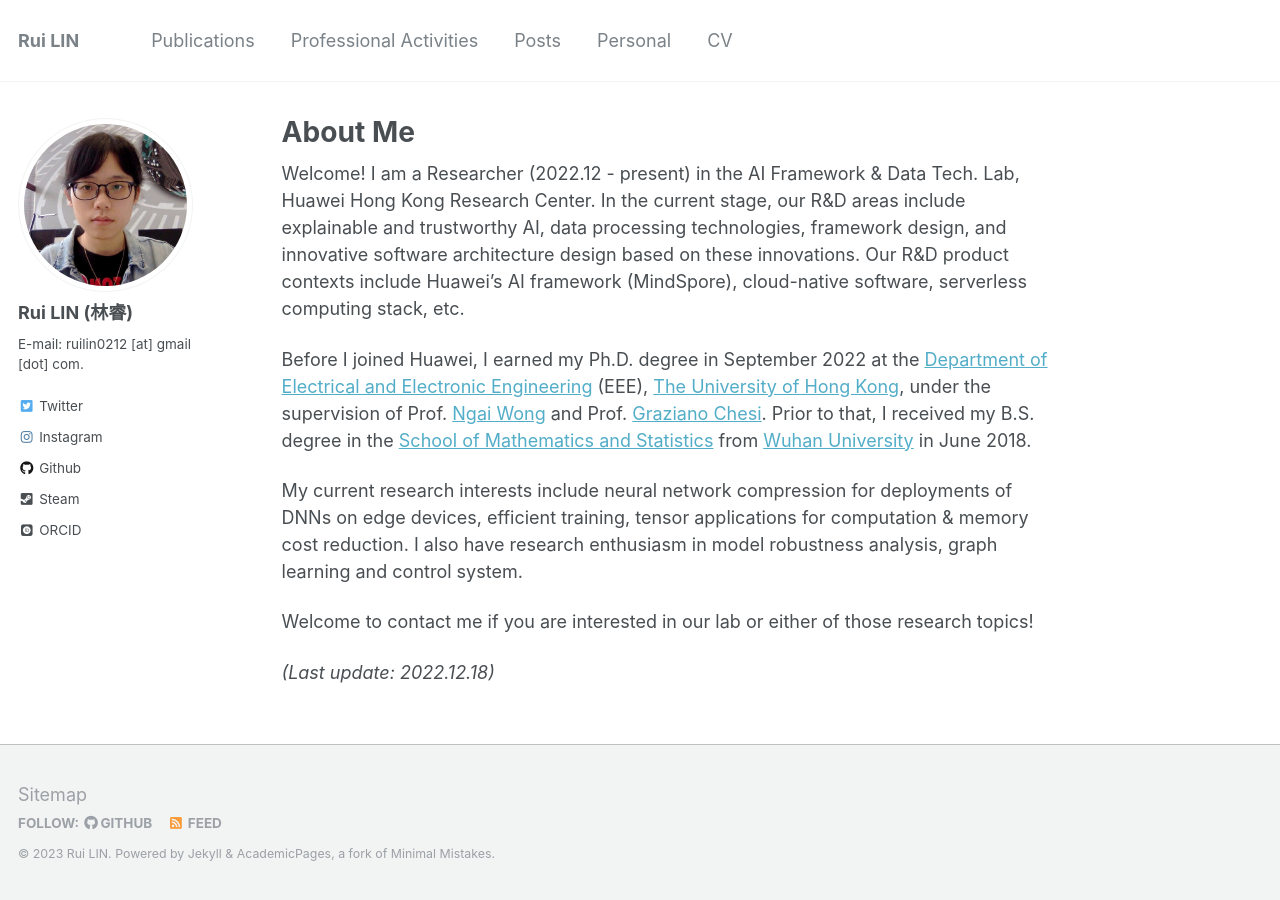
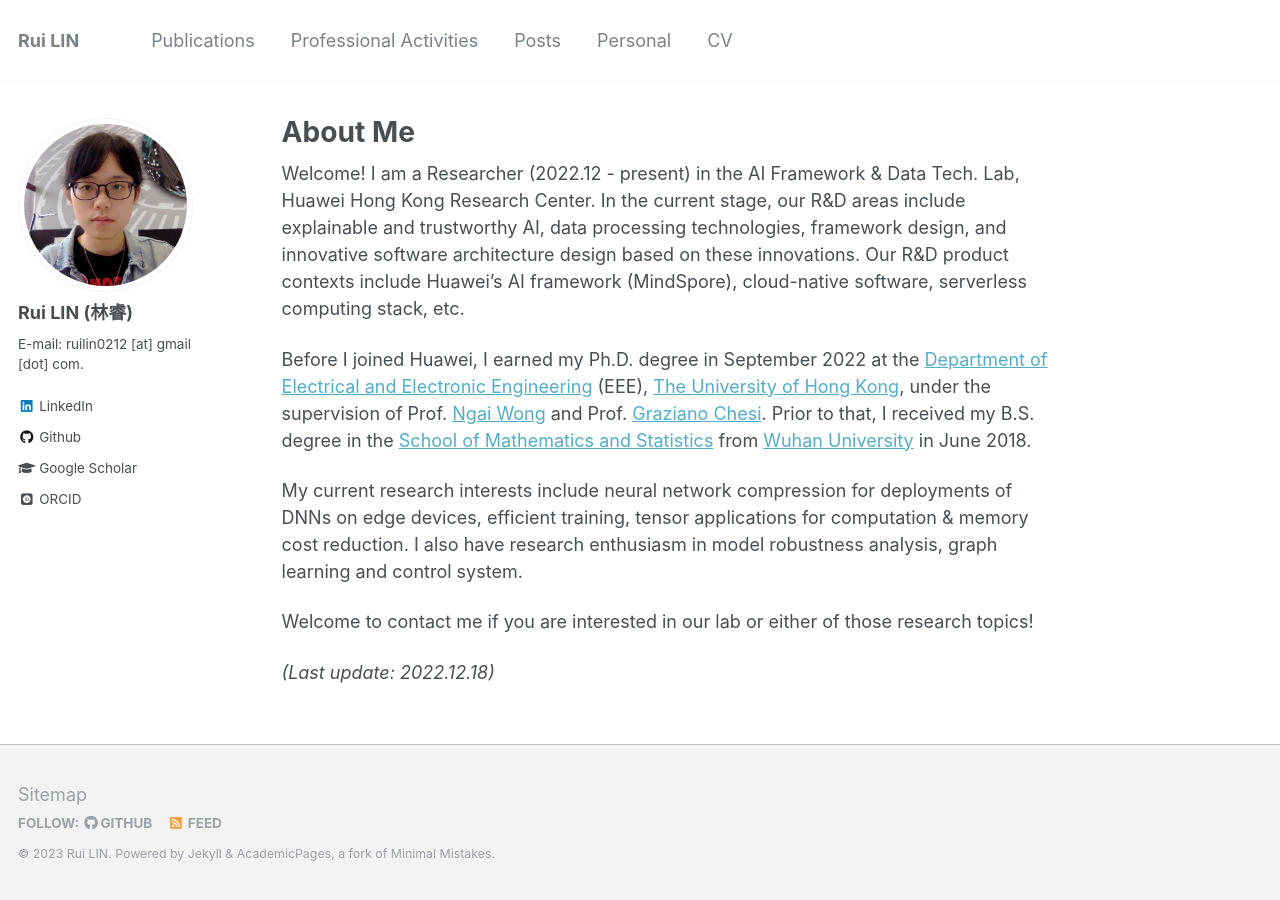
Before and after one commit to rlin27/rlin27.github.io, a Jekyll site: the page built from _pages/about.md, in a window 1280 px wide. Built offline with Jekyll 4.4.1, drawn with Linux system fonts in a browser that asks for light colours; some web fonts are replaced; part of the change alters nothing that is shown.

Commit message:
Update _config.yml

```diff
--- a/_config.yml
+++ b/_config.yml
@@ -86,7 +86,7 @@ author:
   location         :
   employer         :
   pubmed           : #"https://www.ncbi.nlm.nih.gov/pubmed/?term=john+snow"
-  googlescholar    : #"http://yourfullgooglescholarurl.com"
+  googlescholar    : "https://scholar.google.com.hk/citations?user=gx0RITkAAAAJ&hl=zh-TW"
   email            :
   researchgate     :  # example: "https://www.researchgate.net/profile/yourprofile"
   uri              :
@@ -99,17 +99,17 @@ author:
   github           : "rlin27"
   google_plus      :
   keybase          :
-  instagram        : "ruilin0212"
+  instagram        : #"ruilin0212"
   impactstory      : #"https://profiles.impactstory.org/u/xxxx-xxxx-xxxx-xxxx"
   lastfm           :
-  linkedin         :
+  linkedin         : "rlin27"
   orcid            : "https://orcid.org/0000-0003-0744-0263"
   pinterest        :
   soundcloud       :
   stackoverflow    : # http://stackoverflow.com/users/123456/username
-  steam            : "RuiLIN96"
+  steam            : #"RuiLIN96"
   tumblr           :
-  twitter          : "RuiLIN99486022"
+  twitter          : #"RuiLIN99486022"
   vine             :
   weibo            :
   xing             :
```
